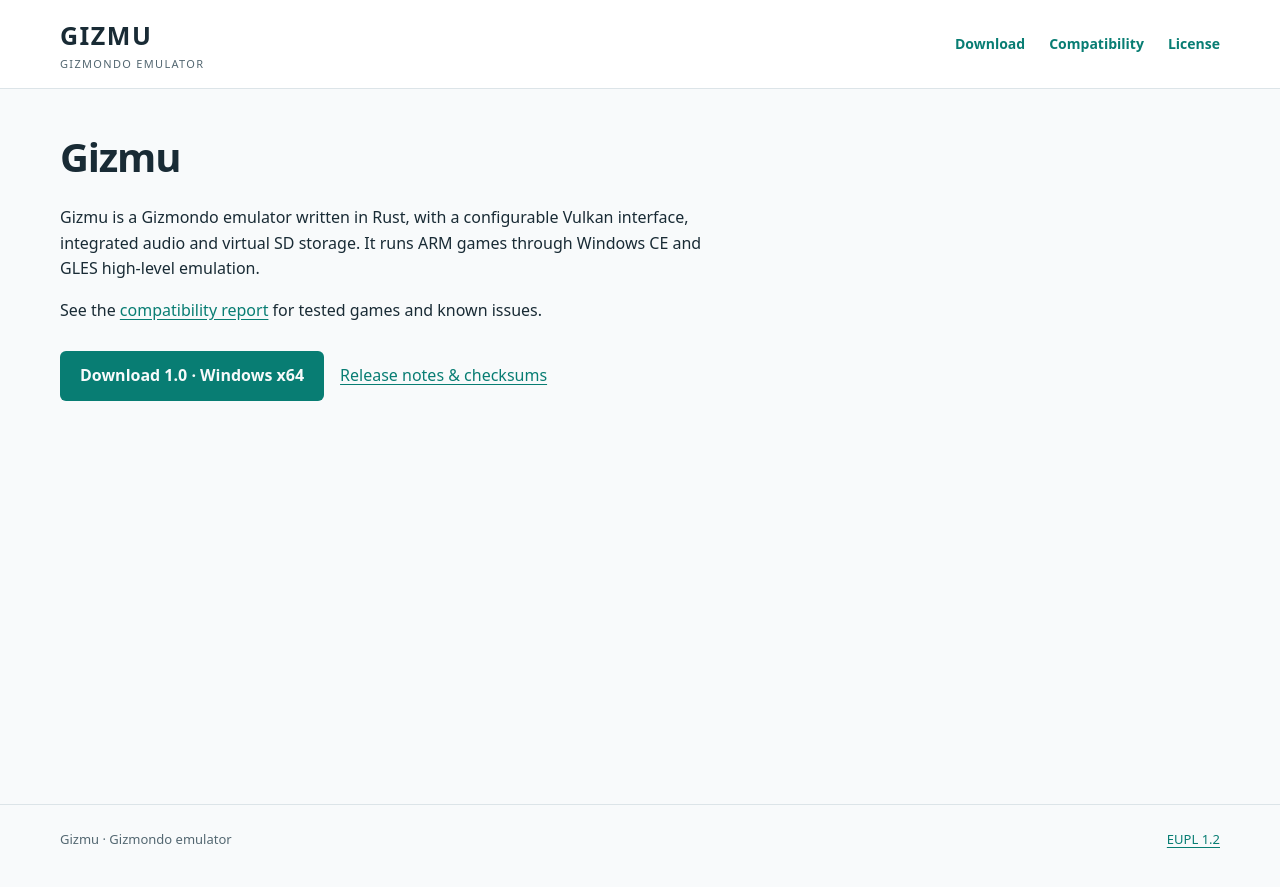
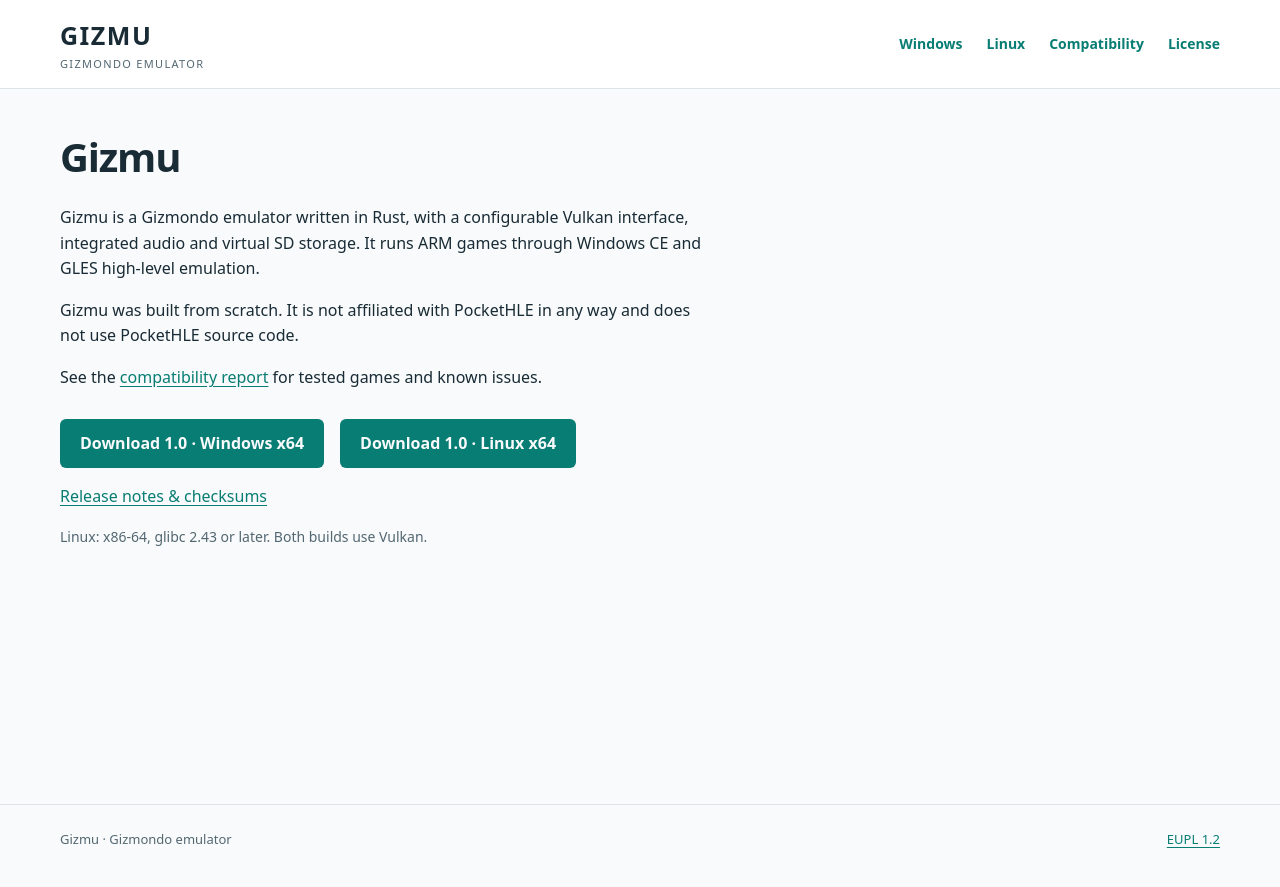
Before and after one commit to mrpostiga/gizmu, a Jekyll site: the page built from README.md, in a window 1280 px wide. Shown: the top 887 px of the page. Built offline with Jekyll 4.4.1, drawn with Linux system fonts in a browser that asks for light colours; our own code applies the rules of GitHub Pages for plain Markdown files.

Commit message:
Add Linux download and clarify Gizmu project independence

```diff
--- a/README.md
+++ b/README.md
@@ -4,4 +4,7 @@ Gizmu is a Gizmondo emulator written in Rust, with a configurable Vulkan interfa
 integrated audio and virtual SD storage. It runs ARM games through Windows CE and
 GLES high-level emulation.
 
+Gizmu was built from scratch. It is not affiliated with PocketHLE in any way
+and does not use PocketHLE source code.
+
 See the [compatibility report](compatibility.md) for tested games and known issues.
--- a/_config.yml
+++ b/_config.yml
@@ -5,9 +5,14 @@ url: https://mrpostiga.github.io
 baseurl: /gizmu
 release:
   version: "1.0"
-  platform: Windows x64
   url: https://github.com/mrpostiga/gizmu/releases/tag/v1.0.0
-  download_url: https://github.com/mrpostiga/gizmu/releases/download/v1.0.0/gizmu-1.0-windows-x64.zip
+  downloads:
+    - platform: Windows x64
+      label: Windows
+      url: https://github.com/mrpostiga/gizmu/releases/download/v1.0.0/gizmu-1.0-windows-x64.zip
+    - platform: Linux x64
+      label: Linux
+      url: https://github.com/mrpostiga/gizmu/releases/download/v1.0.0/gizmu-1.0-linux-x64.tar.gz
 markdown: kramdown
 kramdown:
   input: GFM
--- a/_layouts/default.html
+++ b/_layouts/default.html
@@ -18,7 +18,7 @@
     header .wrap { min-height:88px; display:flex; align-items:center; justify-content:space-between; gap:24px; }
     .brand { color:var(--text); text-decoration:none; font-size:25px; font-weight:800; letter-spacing:.06em; }
     .brand span { display:block; color:var(--muted); font-size:11px; font-weight:500; letter-spacing:.12em; text-transform:uppercase; }
-    nav { display:flex; gap:24px; font-size:14px; font-weight:600; }
+    nav { display:flex; flex-wrap:wrap; gap:24px; font-size:14px; font-weight:600; }
     nav a { text-decoration:none; }
     nav a[aria-current="page"] { text-decoration:underline; }
     main { padding-block:44px 64px; min-height:calc(100vh - 185px); }
@@ -27,6 +27,7 @@
     .release-links { display:flex; align-items:center; flex-wrap:wrap; gap:16px; margin-top:28px; }
     .download { display:inline-block; padding:12px 20px; border-radius:6px; background:var(--accent); color:var(--bg); font-weight:700; text-decoration:none; }
     .download:hover { text-decoration:underline; }
+    .requirements { color:var(--muted); font-size:14px; }
     .table-scroll { overflow-x:auto; }
     table { width:100%; border-collapse:collapse; background:var(--panel); font-size:14px; }
     th,td { padding:16px; text-align:left; vertical-align:top; border-bottom:1px solid var(--line); }
@@ -60,7 +61,9 @@
     <div class="wrap">
       <a class="brand" href="{{ '/' | relative_url }}">GIZMU<span>Gizmondo emulator</span></a>
       <nav aria-label="Main navigation">
-        <a href="{{ site.release.download_url }}" aria-label="Download Gizmu {{ site.release.version }} for {{ site.release.platform }}">Download</a>
+        {% for download in site.release.downloads %}
+        <a href="{{ download.url }}" aria-label="Download Gizmu {{ site.release.version }} for {{ download.platform }}">{{ download.label }}</a>
+        {% endfor %}
         <a href="{{ '/compatibility.html' | relative_url }}"{% if page.title == 'Compatibility' %} aria-current="page"{% endif %}>Compatibility</a>
         <a href="{{ '/LICENSE' | relative_url }}">License</a>
       </nav>
@@ -73,9 +76,12 @@
     {% else %}
     {{ content }}
     <p class="release-links">
-      <a class="download" href="{{ site.release.download_url }}">Download {{ site.release.version }} · {{ site.release.platform }}</a>
+      {% for download in site.release.downloads %}
+      <a class="download" href="{{ download.url }}">Download {{ site.release.version }} · {{ download.platform }}</a>
+      {% endfor %}
       <a href="{{ site.release.url }}">Release notes &amp; checksums</a>
     </p>
+    <p class="requirements">Linux: x86-64, glibc 2.43 or later. Both builds use Vulkan.</p>
     {% endif %}
   </main>
   <footer><div class="wrap"><span>Gizmu · Gizmondo emulator</span><a href="{{ '/LICENSE' | relative_url }}">EUPL 1.2</a></div></footer>
```
